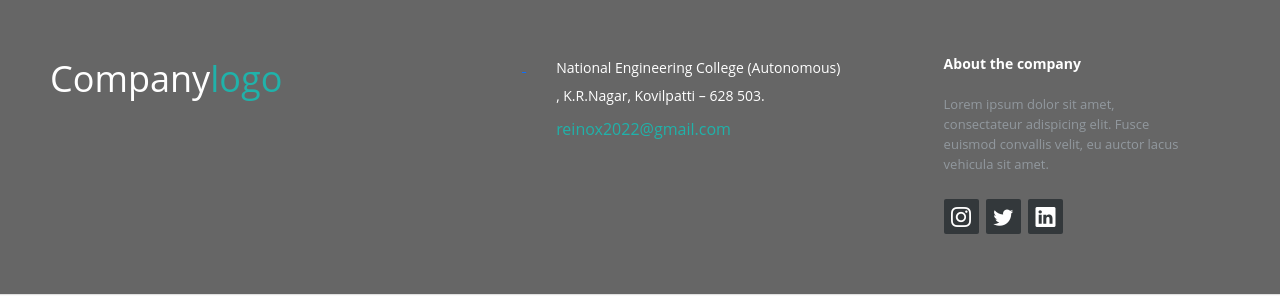
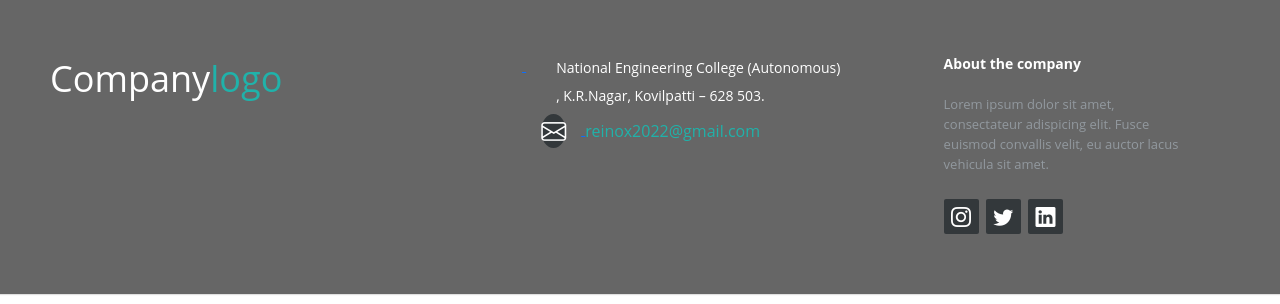
Before and after one commit to TODO-INC/reinox, a PHP site: page /_ref.php in a window 1280 px wide. Shown: the part 213-517 px from the top of the page. Run offline with PHP 8.4, Linux system fonts and the light colour scheme; some libraries are stand-ins or nearby versions.

Commit message:
footer changes

```diff
--- a/___templates/___footer.php
+++ b/___templates/___footer.php
@@ -26,7 +26,7 @@
 			<div class="footer-center">
 
 				<div>
-					<i class="fa fa-map-marker"></i>
+					<i class="bi bi-map-marker"></i>
 					<p><span>National Engineering College (Autonomous)<span>,
 K.R.Nagar, Kovilpatti – 628 503.</span> </p>
 				</div>
@@ -35,7 +35,7 @@ K.R.Nagar, Kovilpatti – 628 503.</span> </p>
 				</div>
 
 				<div>
-					<i class="fa fa-envelope"></i>
+					<i class="bi bi-envelope"></i>
 					<p><a href="mailto:reinox2022@gmail.com">reinox2022@gmail.com</a></p>
 				</div>
 
@@ -50,9 +50,9 @@ K.R.Nagar, Kovilpatti – 628 503.</span> </p>
 
 				<div class="footer-icons">
 
-					<a href="#"><i class="bi bi-instagram"></i></a>
-					<a href="#"><i class="bi bi-twitter"></i></a>
-					<a href="#"><i class="bi bi-linkedin"></i></a>
+					<a href="https://instagram.com/necitsm?igshid=YmMyMTA2M2Y="target="blank"><i class="bi bi-instagram"></i></a>
+					<a href="https://twitter.com/NECKVP" target="blank"><i class="bi bi-twitter"></i></a>
+					<a href="https://www.linkedin.com/school/national-engineering-college/" target="blank"><i class="bi bi-linkedin"></i></a>
 
 
 				</div>
```
